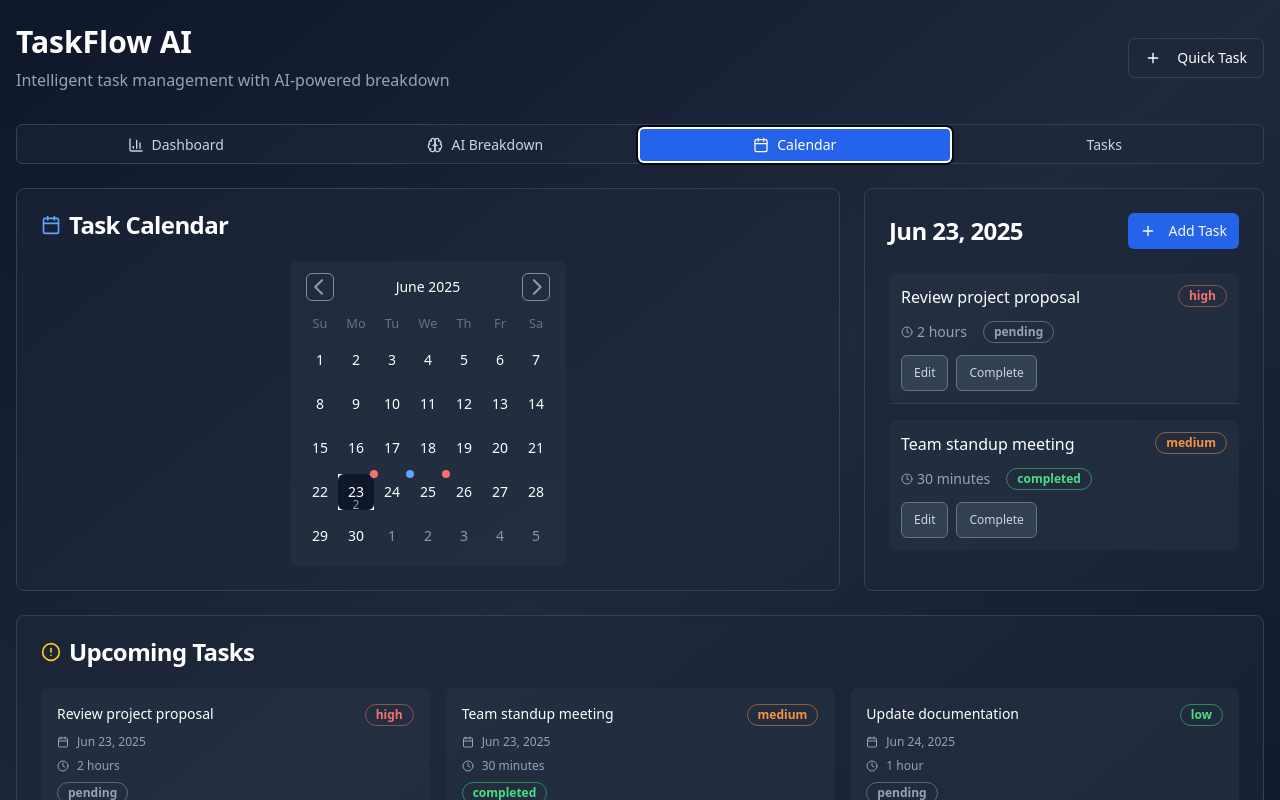
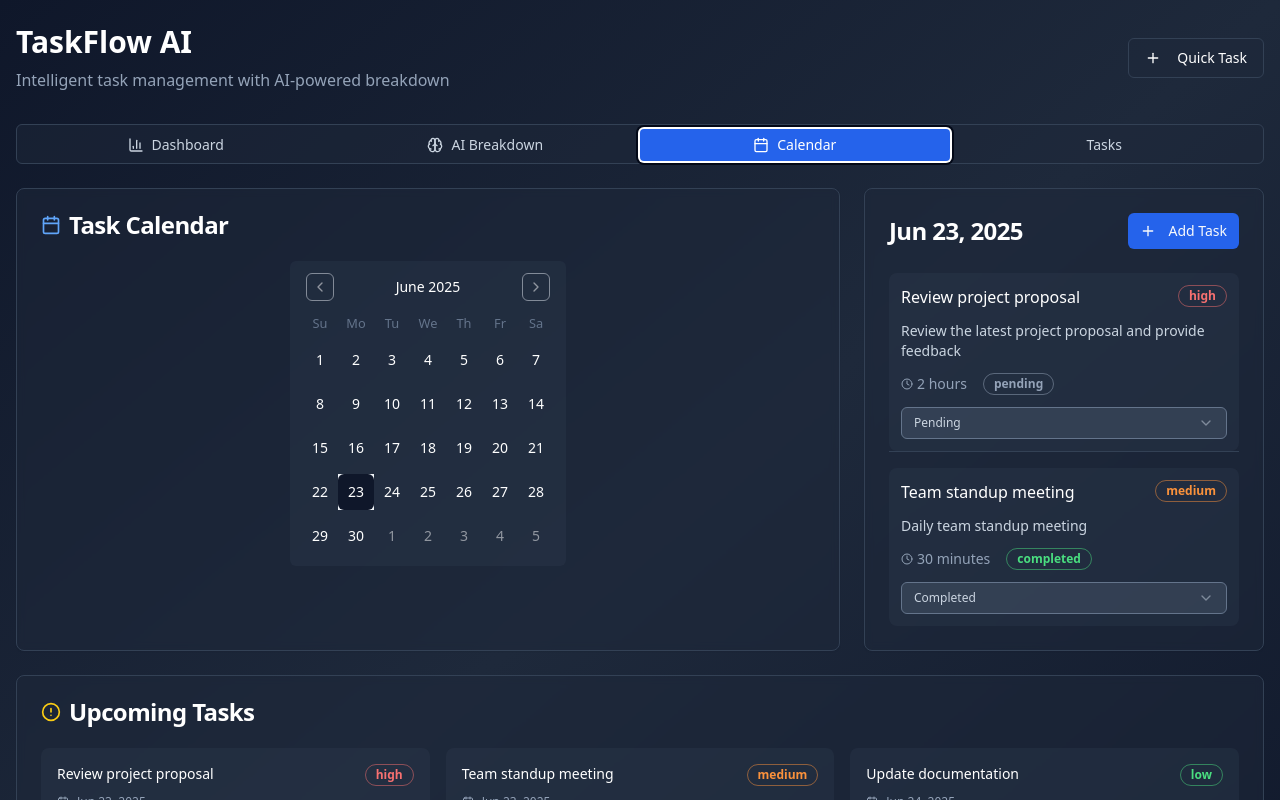
Before and after one commit to yadnikgaikwad/DiceplineAI, a React (Vite) app: page / in a window 1280 px wide. Both pictures are taken after a click on the tab "Calendar". Shown: the top 800 px of the page. Built offline with nearby package versions, Linux system fonts and the light colour scheme.

Commit message:
Fix: Calendar and task management issues
- Resolved the issue of two calendars appearing in the calendar section.
- Fixed the inability to add and edit tasks.

```diff
--- a/src/components/TaskCalendar.tsx
+++ b/src/components/TaskCalendar.tsx
@@ -5,8 +5,13 @@ import { Card, CardContent, CardHeader, CardTitle } from '@/components/ui/card';
 import { Button } from '@/components/ui/button';
 import { Badge } from '@/components/ui/badge';
 import { Separator } from '@/components/ui/separator';
+import { Input } from '@/components/ui/input';
+import { Textarea } from '@/components/ui/textarea';
+import { Select, SelectContent, SelectItem, SelectTrigger, SelectValue } from '@/components/ui/select';
+import { Dialog, DialogContent, DialogHeader, DialogTitle, DialogTrigger } from '@/components/ui/dialog';
 import { CalendarIcon, Plus, Clock, AlertCircle } from 'lucide-react';
 import { format } from 'date-fns';
+import { useToast } from '@/hooks/use-toast';
 
 interface Task {
   id: string;
@@ -15,20 +20,38 @@ interface Task {
   priority: 'low' | 'medium' | 'high';
   status: 'pending' | 'in-progress' | 'completed';
   estimatedTime: string;
+  description?: string;
+}
+
+interface NewTask {
+  title: string;
+  description: string;
+  priority: 'low' | 'medium' | 'high';
+  estimatedTime: string;
 }
 
 const TaskCalendar = () => {
   const [selectedDate, setSelectedDate] = useState<Date | undefined>(new Date());
+  const [isCreateDialogOpen, setIsCreateDialogOpen] = useState(false);
+  const [newTask, setNewTask] = useState<NewTask>({
+    title: '',
+    description: '',
+    priority: 'medium',
+    estimatedTime: ''
+  });
+
+  const { toast } = useToast();
 
   // Mock tasks data
-  const [tasks] = useState<Task[]>([
+  const [tasks, setTasks] = useState<Task[]>([
     {
       id: '1',
       title: 'Review project proposal',
       date: new Date(),
       priority: 'high',
       status: 'pending',
-      estimatedTime: '2 hours'
+      estimatedTime: '2 hours',
+      description: 'Review the latest project proposal and provide feedback'
     },
     {
       id: '2',
@@ -36,7 +59,8 @@ const TaskCalendar = () => {
       date: new Date(),
       priority: 'medium',
       status: 'completed',
-      estimatedTime: '30 minutes'
+      estimatedTime: '30 minutes',
+      description: 'Daily team standup meeting'
     },
     {
       id: '3',
@@ -44,7 +68,8 @@ const TaskCalendar = () => {
       date: new Date(Date.now() + 86400000), // Tomorrow
       priority: 'low',
       status: 'pending',
-      estimatedTime: '1 hour'
+      estimatedTime: '1 hour',
+      description: 'Update project documentation'
     },
     {
       id: '4',
@@ -52,7 +77,8 @@ const TaskCalendar = () => {
       date: new Date(Date.now() + 172800000), // Day after tomorrow
       priority: 'high',
       status: 'in-progress',
-      estimatedTime: '3 hours'
+      estimatedTime: '3 hours',
+      description: 'Prepare presentation for client meeting'
     }
   ]);
 
@@ -64,33 +90,92 @@ const TaskCalendar = () => {
 
   const selectedDateTasks = selectedDate ? getTasksForDate(selectedDate) : [];
 
-  const getDayTasks = (date: Date) => {
+  const handleCreateTask = () => {
+    if (!newTask.title.trim()) {
+      toast({
+        title: "Title required",
+        description: "Please enter a task title.",
+        variant: "destructive"
+      });
+      return;
+    }
+
+    if (!selectedDate) {
+      toast({
+        title: "Date required",
+        description: "Please select a date for the task.",
+        variant: "destructive"
+      });
+      return;
+    }
+
+    const task: Task = {
+      id: Date.now().toString(),
+      title: newTask.title,
+      description: newTask.description,
+      date: selectedDate,
+      priority: newTask.priority,
+      status: 'pending',
+      estimatedTime: newTask.estimatedTime
+    };
+
+    setTasks(prev => [...prev, task]);
+    setNewTask({
+      title: '',
+      description: '',
+      priority: 'medium',
+      estimatedTime: ''
+    });
+    setIsCreateDialogOpen(false);
+
+    toast({
+      title: "Task created",
+      description: "New task has been added successfully."
+    });
+  };
+
+  const updateTaskStatus = (taskId: string, newStatus: 'pending' | 'in-progress' | 'completed') => {
+    setTasks(prev => prev.map(task =>
+      task.id === taskId ? { ...task, status: newStatus } : task
+    ));
+
+    toast({
+      title: "Task updated",
+      description: "Task status has been updated."
+    });
+  };
+
+  // Check if a date has tasks for styling
+  const getDateTasks = (date: Date) => {
     return getTasksForDate(date);
   };
 
-  // Custom day content to show task indicators
-  const renderDay = (date: Date) => {
-    const dayTasks = getDayTasks(date);
-    const hasHighPriority = dayTasks.some(task => task.priority === 'high');
-    const taskCount = dayTasks.length;
+  const modifiers = {
+    hasTask: (date: Date) => getDateTasks(date).length > 0,
+    hasHighPriority: (date: Date) => getDateTasks(date).some(task => task.priority === 'high')
+  };
 
-    return (
-      <div className="relative w-full h-full flex items-center justify-center">
-        <span>{date.getDate()}</span>
-        {taskCount > 0 && (
-          <div className="absolute -top-1 -right-1">
-            <div className={`w-2 h-2 rounded-full ${
-              hasHighPriority ? 'bg-red-400' : 'bg-blue-400'
-            }`} />
-          </div>
-        )}
-        {taskCount > 1 && (
-          <div className="absolute -bottom-1 left-1/2 transform -translate-x-1/2">
-            <span className="text-xs text-slate-400">{taskCount}</span>
-          </div>
-        )}
-      </div>
-    );
+  const modifiersStyles = {
+    hasTask: {
+      position: 'relative',
+      '&::after': {
+        content: '""',
+        position: 'absolute',
+        bottom: '2px',
+        left: '50%',
+        transform: 'translateX(-50%)',
+        width: '4px',
+        height: '4px',
+        borderRadius: '50%',
+        backgroundColor: '#60a5fa'
+      }
+    },
+    hasHighPriority: {
+      position: 'relative',
+      '&::after': {
+        backgroundColor: '#f87171'
+      }
+    }
   };
 
   return (
@@ -108,10 +193,9 @@ const TaskCalendar = () => {
             mode="single"
             selected={selectedDate}
             onSelect={setSelectedDate}
-            className="rounded-md border-slate-700 bg-slate-700/30 text-white [&_button]:text-white [&_button:hover]:bg-slate-600 [&_.rdp-day_selected]:bg-blue-600 [&_.rdp-day_selected]:text-white pointer-events-auto"
-            components={{
-              DayContent: ({ date }) => renderDay(date)
-            }}
+            modifiers={modifiers}
+            modifiersStyles={modifiersStyles}
+            className="rounded-md border-slate-700 bg-slate-700/30 text-white [&_button]:text-white [&_button:hover]:bg-slate-600 [&_.rdp-day_selected]:bg-blue-600 [&_.rdp-day_selected]:text-white"
           />
         </CardContent>
       </Card>
@@ -123,21 +207,86 @@ const TaskCalendar = () => {
             <CardTitle className="text-white">
               {selectedDate ? format(selectedDate, 'MMM dd, yyyy') : 'Select a date'}
             </CardTitle>
+            <Dialog open={isCreateDialogOpen} onOpenChange={setIsCreateDialogOpen}>
+              <DialogTrigger asChild>
                 <Button size="sm" className="bg-blue-600 hover:bg-blue-700">
                   <Plus className="h-4 w-4 mr-1" />
                   Add Task
                 </Button>
+              </DialogTrigger>
+              <DialogContent className="bg-slate-800 border-slate-700 text-white">
+                <DialogHeader>
+                  <DialogTitle>Create New Task</DialogTitle>
+                </DialogHeader>
+                <div className="space-y-4">
+                  <div>
+                    <label className="text-sm text-slate-300 mb-2 block">Title *</label>
+                    <Input
+                      value={newTask.title}
+                      onChange={(e) => setNewTask(prev => ({ ...prev, title: e.target.value }))}
+                      placeholder="Enter task title..."
+                      className="bg-slate-700/50 border-slate-600 text-white"
+                    />
+                  </div>
+                  <div>
+                    <label className="text-sm text-slate-300 mb-2 block">Description</label>
+                    <Textarea
+                      value={newTask.description}
+                      onChange={(e) => setNewTask(prev => ({ ...prev, description: e.target.value }))}
+                      placeholder="Enter task description..."
+                      className="bg-slate-700/50 border-slate-600 text-white resize-none"
+                    />
+                  </div>
+                  <div className="grid grid-cols-2 gap-4">
+                    <div>
+                      <label className="text-sm text-slate-300 mb-2 block">Priority</label>
+                      <Select value={newTask.priority} onValueChange={(value: 'low' | 'medium' | 'high') => setNewTask(prev => ({ ...prev, priority: value }))}>
+                        <SelectTrigger className="bg-slate-700/50 border-slate-600 text-white">
+                          <SelectValue />
+                        </SelectTrigger>
+                        <SelectContent className="bg-slate-800 border-slate-700">
+                          <SelectItem value="low">Low</SelectItem>
+                          <SelectItem value="medium">Medium</SelectItem>
+                          <SelectItem value="high">High</SelectItem>
+                        </SelectContent>
+                      </Select>
+                    </div>
+                    <div>
+                      <label className="text-sm text-slate-300 mb-2 block">Estimated Time</label>
+                      <Input
+                        value={newTask.estimatedTime}
+                        onChange={(e) => setNewTask(prev => ({ ...prev, estimatedTime: e.target.value }))}
+                        placeholder="e.g., 2 hours"
+                        className="bg-slate-700/50 border-slate-600 text-white"
+                      />
+                    </div>
+                  </div>
+                  <div className="flex gap-3 pt-4">
+                    <Button onClick={handleCreateTask} className="flex-1 bg-blue-600 hover:bg-blue-700">
+                      Create Task
+                    </Button>
+                    <Button variant="outline" onClick={() => setIsCreateDialogOpen(false)} className="border-slate-600 text-slate-300">
+                      Cancel
+                    </Button>
+                  </div>
+                </div>
+              </DialogContent>
+            </Dialog>
           </div>
         </CardHeader>
         <CardContent className="space-y-4">
           {selectedDateTasks.length === 0 ? (
             <div className="text-center py-8">
-              <Calendar className="h-12 w-12 text-slate-500 mx-auto mb-4" />
+              <CalendarIcon className="h-12 w-12 text-slate-500 mx-auto mb-4" />
               <p className="text-slate-400">No tasks scheduled for this date</p>
+              <Dialog open={isCreateDialogOpen} onOpenChange={setIsCreateDialogOpen}>
+                <DialogTrigger asChild>
                   <Button variant="outline" size="sm" className="mt-2 bg-slate-700 border-slate-600 text-slate-300">
                     <Plus className="h-4 w-4 mr-1" />
                     Add Task
                   </Button>
+                </DialogTrigger>
+              </Dialog>
             </div>
           ) : (
             selectedDateTasks.map((task, index) => (
@@ -157,6 +306,10 @@ const TaskCalendar = () => {
                     </Badge>
                   </div>
 
+                  {task.description && (
+                    <p className="text-sm text-slate-300">{task.description}</p>
+                  )}
+
                   <div className="flex items-center gap-4 text-sm">
                     <div className="flex items-center gap-1 text-slate-400">
                       <Clock className="h-3 w-3" />
@@ -175,12 +328,16 @@ const TaskCalendar = () => {
                   </div>
 
                   <div className="flex gap-2">
-                    <Button size="sm" variant="outline" className="text-xs bg-slate-600/50 border-slate-500 text-slate-300">
-                      Edit
-                    </Button>
-                    <Button size="sm" variant="outline" className="text-xs bg-slate-600/50 border-slate-500 text-slate-300">
-                      Complete
-                    </Button>
+                    <Select value={task.status} onValueChange={(value: 'pending' | 'in-progress' | 'completed') => updateTaskStatus(task.id, value)}>
+                      <SelectTrigger className="text-xs bg-slate-600/50 border-slate-500 text-slate-300 h-8">
+                        <SelectValue />
+                      </SelectTrigger>
+                      <SelectContent className="bg-slate-800 border-slate-700">
+                        <SelectItem value="pending">Pending</SelectItem>
+                        <SelectItem value="in-progress">In Progress</SelectItem>
+                        <SelectItem value="completed">Completed</SelectItem>
+                      </SelectContent>
+                    </Select>
                   </div>
                 </div>
                 {index < selectedDateTasks.length - 1 && <Separator className="bg-slate-700" />}
```
Lines whose indentation alone changed are shown as unchanged.
